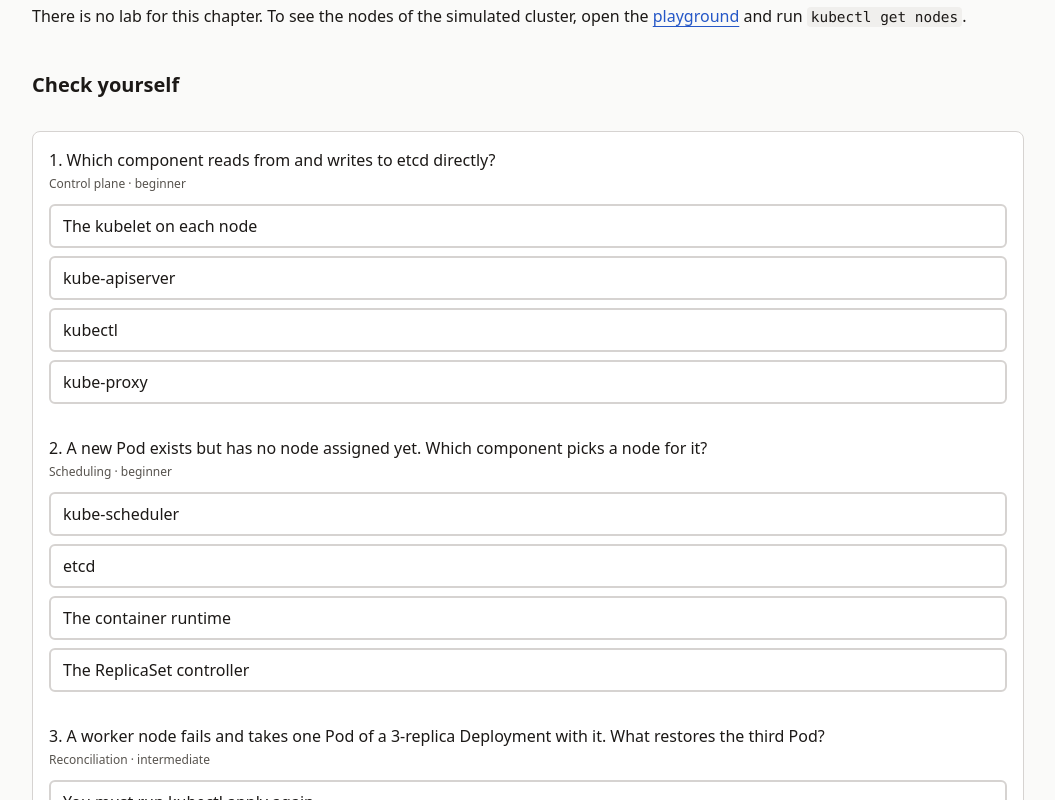
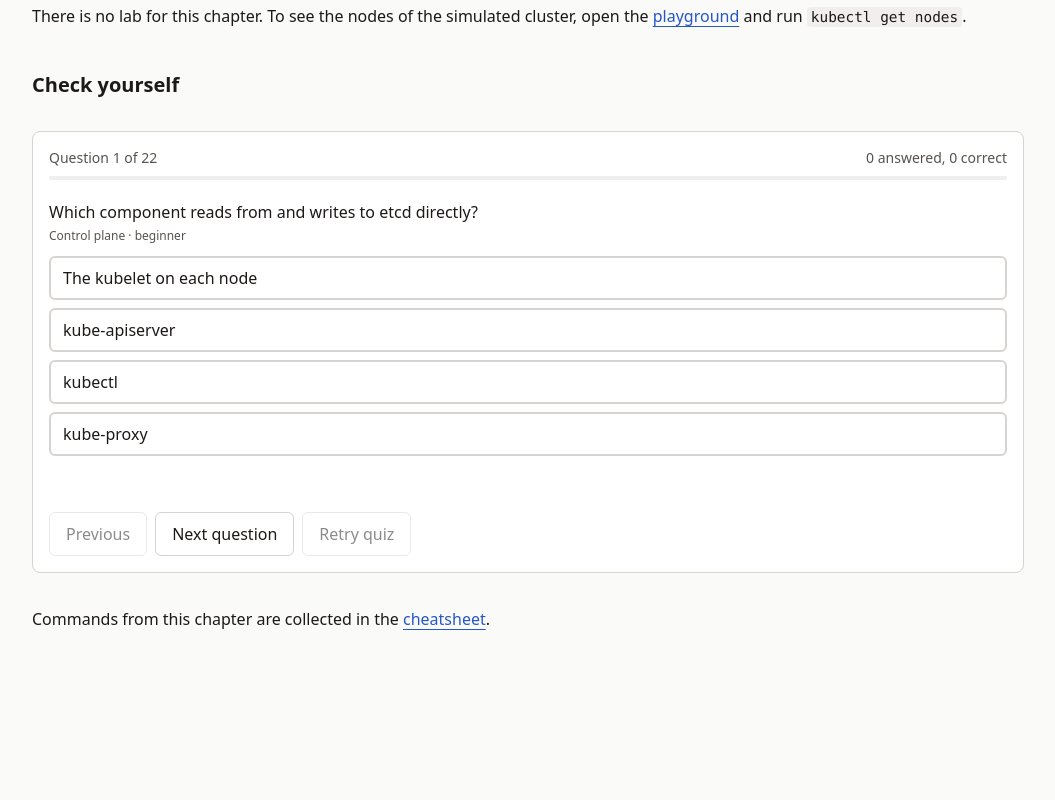
Before and after one commit to SaihanTaki/kubernetes-practice, a Next.js app: page /chapters/architecture in a window 1280 px wide. Shown: the part 4380-5180 px from the top of the page, without its empty margins (112-1167 px from the left). After the commit the page ends 5057 px from the top, so only its background shows below. Built offline with nearby package versions, Linux system fonts and the light colour scheme.

Commit message:
feat(quiz): show one question at a time with progress
22 stacked questions made the chapter page far too long.

```diff
--- a/components/Quiz.tsx
+++ b/components/Quiz.tsx
@@ -10,35 +10,46 @@ export function Quiz({ id }: { id: string }) {
   return <QuizView questions={questions} />;
 }
 
+const button = "min-h-11 rounded-md border border-border px-4 enabled:hover:bg-code disabled:opacity-50";
+
 function QuizView({ questions }: { questions: QuizQuestion[] }) {
   const [answers, setAnswers] = useState<Record<string, string>>({});
+  const [index, setIndex] = useState(0);
   const answered = Object.keys(answers).length;
   const correct = questions.filter((q) => answers[q.id] === q.correctOptionId).length;
+  const done = answered === questions.length;
+  const q = questions[index];
+  const picked = answers[q.id];
 
   return (
     <section className="my-8 rounded-lg border border-border bg-surface p-4" aria-label="Quiz">
-      <ol className="space-y-8">
-        {questions.map((q, n) => {
-          const picked = answers[q.id];
-          return (
-            <li key={q.id}>
-              <fieldset disabled={!!picked}>
-                <legend className="font-medium">
-                  {n + 1}. {q.question}
-                </legend>
+      <div className="flex flex-wrap items-baseline justify-between gap-2 text-sm text-muted">
+        <span>
+          Question {index + 1} of {questions.length}
+        </span>
+        <span>
+          {answered} answered, {correct} correct
+        </span>
+      </div>
+      <div className="mt-2 h-1 rounded bg-code" aria-hidden>
+        <div className="h-1 rounded bg-accent" style={{ width: `${(answered / questions.length) * 100}%` }} />
+      </div>
+
+      <fieldset key={q.id} disabled={!!picked} className="mt-5">
+        <legend className="font-medium">{q.question}</legend>
         <p className="mt-1 text-xs text-muted">
           {q.topic} · {q.difficulty}
         </p>
         <div className="mt-3 grid gap-2">
           {q.options.map((o) => {
-                    const state = !picked ? "" : o.id === q.correctOptionId ? "border-ok" : o.id === picked ? "border-bad" : "opacity-70";
+            const state = !picked ? "border-border" : o.id === q.correctOptionId ? "border-ok" : o.id === picked ? "border-bad" : "border-border opacity-70";
             return (
               <button
                 key={o.id}
                 type="button"
                 onClick={() => setAnswers((a) => ({ ...a, [q.id]: o.id }))}
                 aria-pressed={picked === o.id}
-                        className={`min-h-11 rounded-md border-2 border-border px-3 py-2 text-left enabled:hover:bg-code ${state}`}
+                className={`min-h-11 rounded-md border-2 px-3 py-2 text-left enabled:hover:bg-code ${state}`}
               >
                 {o.text}
               </button>
@@ -46,31 +57,41 @@ function QuizView({ questions }: { questions: QuizQuestion[] }) {
           })}
         </div>
       </fieldset>
+      <div className="mt-3 min-h-6" role="status">
         {picked && (
-                <div className="mt-3" role="status">
+          <>
             <p className={`font-medium ${picked === q.correctOptionId ? "text-ok" : "text-bad"}`}>
               {picked === q.correctOptionId ? "Correct." : "Not quite."}
             </p>
             <p className="mt-1 text-sm">{q.explanation}</p>
+          </>
+        )}
       </div>
-              )}
-            </li>
-          );
-        })}
-      </ol>
-      <div className="mt-6 flex flex-wrap items-center gap-4">
-        <p className="text-sm text-muted">
-          {answered === questions.length ? `${correct} of ${questions.length} correct.` : `${answered} of ${questions.length} answered.`}
-        </p>
+
+      <div className="mt-5 flex flex-wrap items-center gap-2">
+        <button type="button" className={button} disabled={index === 0} onClick={() => setIndex(index - 1)}>
+          Previous
+        </button>
+        <button type="button" className={button} disabled={index === questions.length - 1} onClick={() => setIndex(index + 1)}>
+          Next question
+        </button>
         <button
           type="button"
-          onClick={() => setAnswers({})}
+          className={button}
           disabled={!answered}
-          className="min-h-11 rounded-md border border-border px-4 enabled:hover:bg-code disabled:opacity-50"
+          onClick={() => {
+            setAnswers({});
+            setIndex(0);
+          }}
         >
           Retry quiz
         </button>
       </div>
+      {done && (
+        <p className="mt-4 font-medium">
+          Finished: {correct} of {questions.length} correct.
+        </p>
+      )}
     </section>
   );
 }
```
Also changed, not shown: 1 other file (tests, documents, lock files or other folders). Lines whose indentation alone changed are shown as unchanged.
